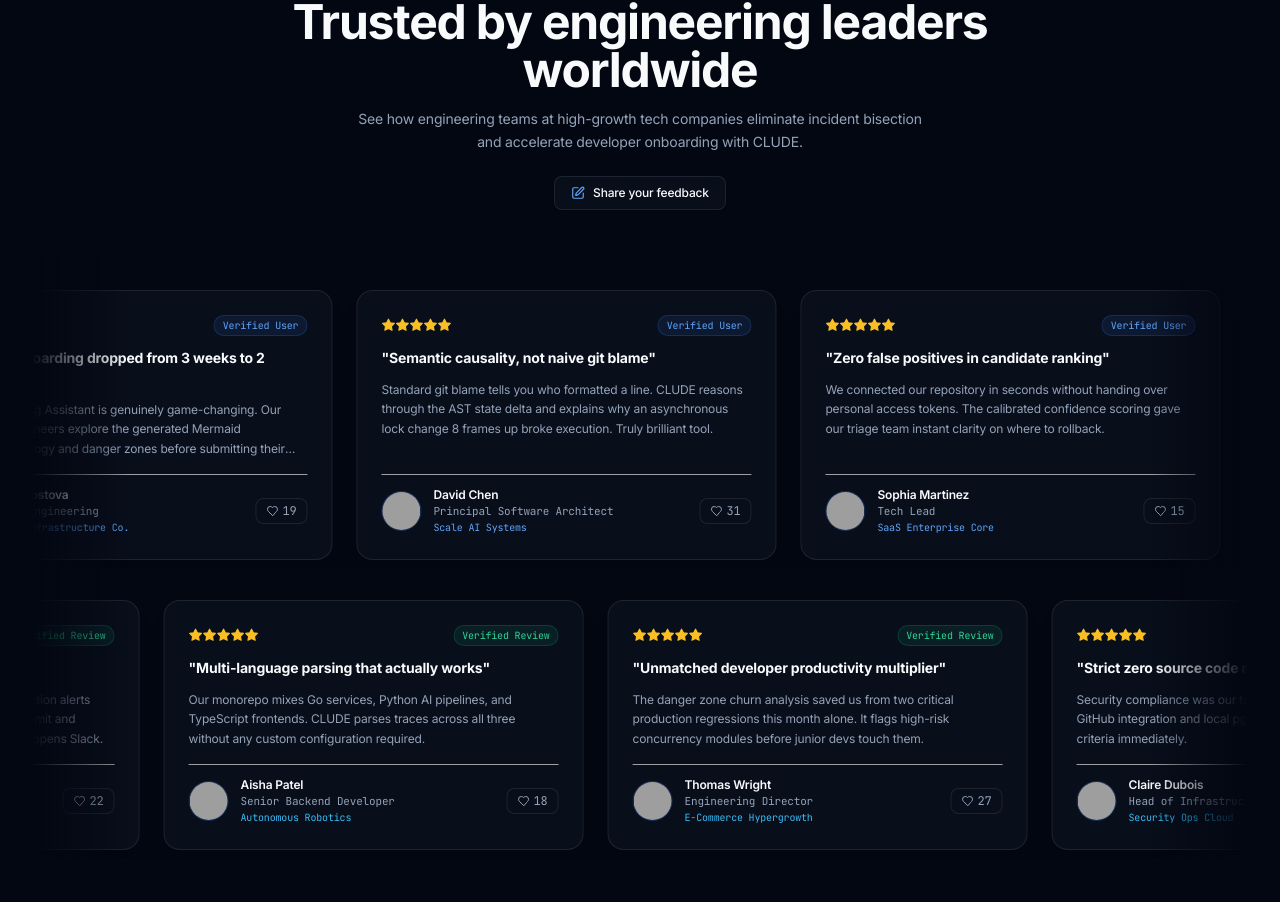
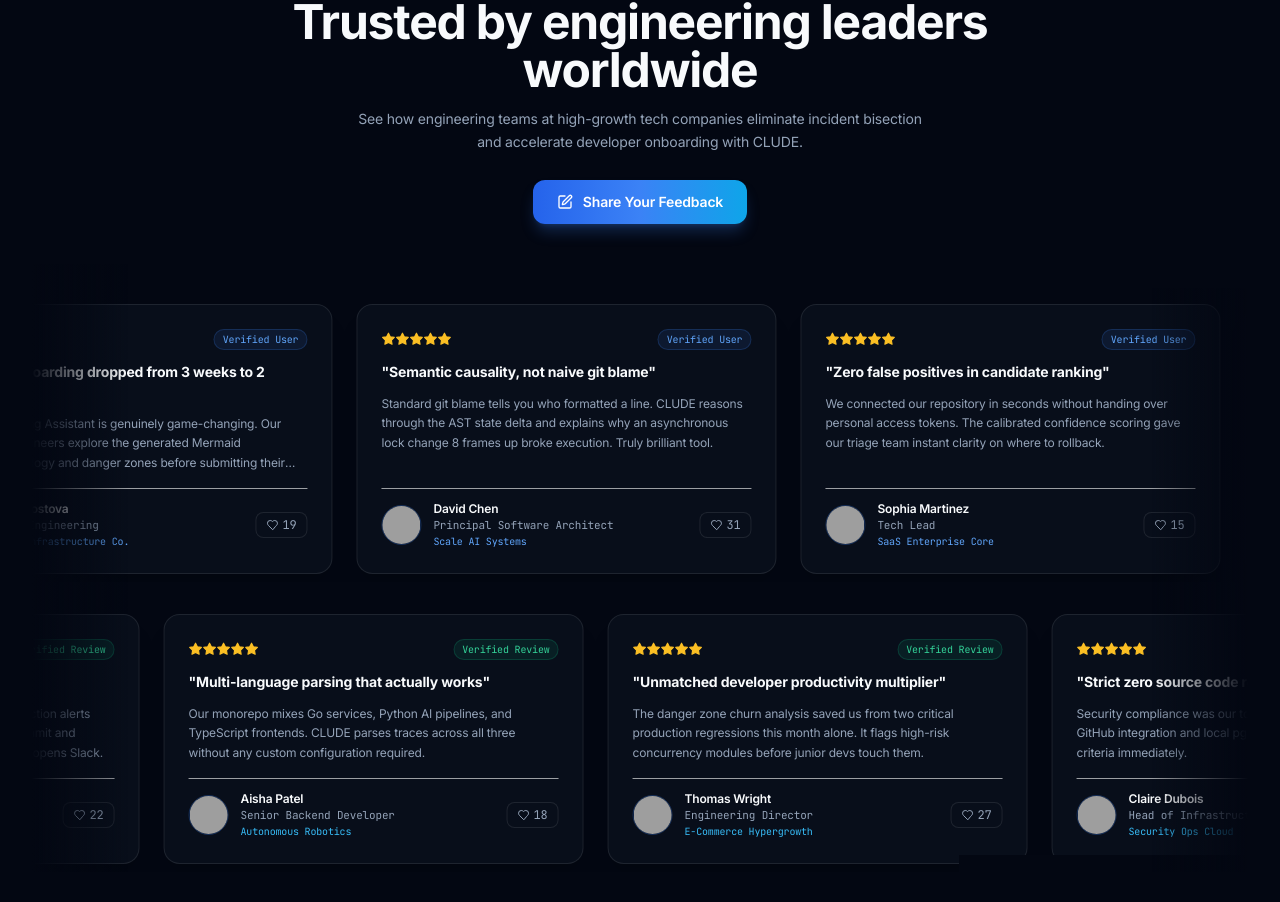
Before and after one commit to arnnnnaaavvvvv/CLUDE, a Next.js app in the folder frontend/: page / in a window 1280 px wide. Shown: the part 3699-4601 px from the top of the page. Built offline with nearby package versions, Linux system fonts and the light colour scheme; grey boxes are pictures that could not be loaded.

Commit message:
feat(ui): make Share Your Feedback CTA button more visible and prominent

```diff
--- a/frontend/components/CustomerFeedbackSlider.tsx
+++ b/frontend/components/CustomerFeedbackSlider.tsx
@@ -219,14 +219,14 @@ export function CustomerFeedbackSlider() {
           See how engineering teams at high-growth tech companies eliminate incident bisection and accelerate developer onboarding with CLUDE.
         </p>
 
-        {/* Clean, Simple CTA */}
-        <div className="pt-2 flex items-center justify-center">
+        {/* Highly Visible, Premium CTA */}
+        <div className="pt-3 flex items-center justify-center">
           <button
             onClick={() => setIsModalOpen(true)}
-            className="inline-flex items-center gap-2 px-4 py-2 rounded-lg bg-surface hover:bg-surfaceHover text-xs font-medium text-textPrimary border border-border hover:border-borderStrong transition-all shadow-sm"
+            className="inline-flex items-center gap-2.5 px-6 py-3 rounded-xl bg-gradient-to-r from-blue-600 via-blue-500 to-sky-500 hover:from-blue-500 hover:to-blue-600 text-white text-xs sm:text-sm font-semibold shadow-lg shadow-blue-500/25 hover:shadow-blue-500/40 hover:-translate-y-0.5 transition-all group"
           >
-            <PenSquare className="h-3.5 w-3.5 text-blue-400" />
-            <span>Share your feedback</span>
+            <PenSquare className="h-4 w-4 text-white" />
+            <span>Share Your Feedback</span>
           </button>
         </div>
       </div>
```
